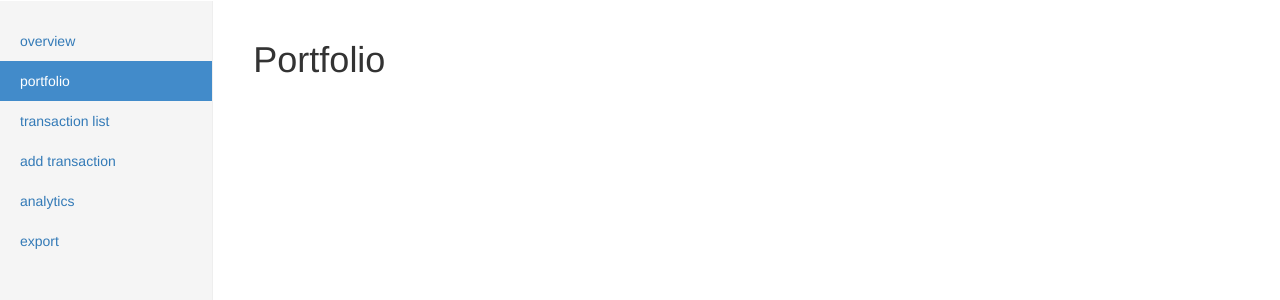
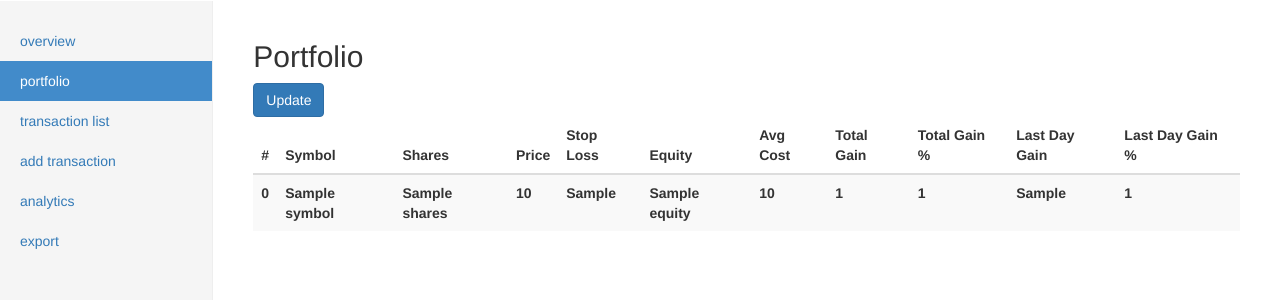
Before and after one commit to loochao/athena, a Node server app: template node/nodeserver/views/portfolio.jade in a window 1280 px wide. Shown: the part 50-350 px from the top of the page. Run offline with Node 20, Linux system fonts and the light colour scheme; the template is opened without the code that fills it: most values are stand-ins (such as "Sample title", 1, 10 or a date in 2020); lists and menus that the app fills with data are empty; some libraries are stand-ins or nearby versions.

Commit message:
Add view for portfolio and integrate portfolio call with backend service;

```diff
--- a/node/nodeserver/views/portfolio.jade
+++ b/node/nodeserver/views/portfolio.jade
@@ -4,4 +4,40 @@
   -var selected = 'portfolio';
 
 block content
-    h1 Portfolio
+  h2.
+    Portfolio
+
+  form#formAddStockTransaction(name="addstocktransaction", method="post", action="/updatePortfolioForUser")
+    button.btn.btn-primary(type="submit") Update
+
+  table.table.table-striped
+    thead
+      tr
+        th #
+        th Symbol
+        th Shares
+        th Price
+        th Stop Loss
+        th Equity
+        th Avg Cost
+        th Total Gain
+        th Total Gain %
+        th Last Day Gain
+        th Last Day Gain %
+    tbody
+      - if (typeof(portfolio) !== 'undefined'){
+
+        each stock, i in portfolio.stocks
+          tr
+            th= i
+            th= stock.symbol
+            th= stock.shares
+            th= stock.price
+            th= stock.stopLoss
+            th= stock.equity
+            th= stock.averageCost
+            th= stock.totalReturnValue
+            th= stock.totalReturnPercent
+            th= stock.mostRecentDayReturnValue
+            th= stock.mostRecentDayReturnPercent
+      -}
```
Also changed, not shown: node/nodeserver/modules/PMASClient.js (+24 -5 lines), node/nodeserver/routes/index.js (+18 -1 lines), 2 other files.
